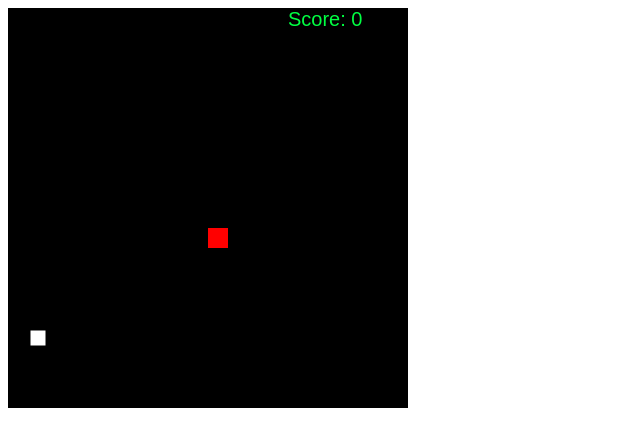
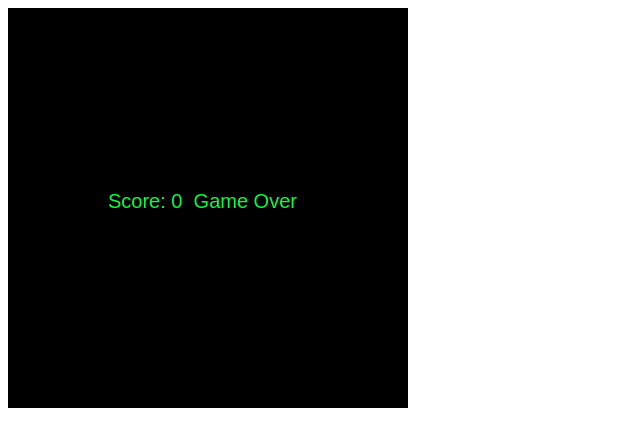
Before and after one commit to JeongJuHwan-jip/snake-game, a plain HTML site: page index.html in a window 1280 px wide. Shown: the whole page, without its empty margins (0-640 px from the left). Drawn offline with Linux system fonts and the light colour scheme.

Commit message:
game over

```diff
--- a/snake.js
+++ b/snake.js
@@ -11,9 +11,18 @@ class Snake {
     }
 
     move() {
+        var nx = this.tail[this.tail.length-1].x + this.size * this.dx[this.dir]
+        var ny = this.tail[this.tail.length-1].y + this.size * this.dy[this.dir]
+
+        for(var i=0; i<snake.tail.length-1; i++) {
+            if(nx == snake.tail[i].x && ny == snake.tail[i].y) {
+                isPlaying = false;
+            }
+        }
+
         var newRect = {
-            x: this.tail[this.tail.length-1].x + this.size * this.dx[this.dir],
-            y: this.tail[this.tail.length-1].y + this.size * this.dy[this.dir]
+            x: nx,
+            y: ny
         }
 
         this.tail.shift()
@@ -50,6 +59,8 @@ var apple = new Apple();
 
 var canvasContext = canvas.getContext('2d');
 
+var isPlaying = true;
+
 window.onload = ()=>{
     gameLoop();
 }
@@ -59,8 +70,12 @@ function gameLoop() {
 }
 
 function show() {
-    update();
-    draw();
+    if(isPlaying) {
+        update();
+        draw();
+    } else {
+        gameover();
+    }
 }
 
 function update() {
@@ -74,13 +89,13 @@ function update() {
 function checkHitWall() {
     var headTail = snake.tail.at(-1)
     if(headTail.x == -snake.size) {
-        headTail.x = canvas.width - snake.size
+        isPlaying = false;
     } else if(headTail.x == canvas.width) {
-        headTail.x = 0
+        isPlaying = false;
     } else if(headTail.y == -snake.size) {
-        headTail.y = canvas.height - snake.size
+        isPlaying = false;
     } else if(headTail.y == canvas.height) {
-        headTail.y = 0
+        isPlaying = false;
     }
 }
 
@@ -93,11 +108,12 @@ function eatApple() {
 
 function draw() {
     createRect(0, 0, canvas.width, canvas.height, "black")
-    createRect(0, 0, canvas.width, canvas.height)
-    for(var i=0; i<snake.tail.length; i++) {
+    for(var i=0; i<snake.tail.length-1; i++) {
         createRect(snake.tail[i].x + 2.5, snake.tail[i].y + 2.5,
             snake.size - 5, snake.size - 5, 'white')
     }
+    createRect(snake.tail.at(-1).x + 2.5, snake.tail.at(-1).y + 2.5,
+        snake.size - 5, snake.size - 5, 'yellow')
 
     canvasContext.font = "20px Arial"
     canvasContext.fillStyle = "#00FF42"
@@ -123,3 +139,10 @@ window.addEventListener("keydown", (event)=>{
         }
     }, 1)
 })
+
+function gameover() {
+    createRect(0, 0, canvas.width, canvas.height, "black")
+    canvasContext.font = "20px Arial"
+    canvasContext.fillStyle = "#00FF42"
+    canvasContext.fillText("Score: "+(snake.tail.length-1)+"  Game Over", 100, 200);
+}
```
Also changed, not shown: index.html (line endings or trailing spaces).
